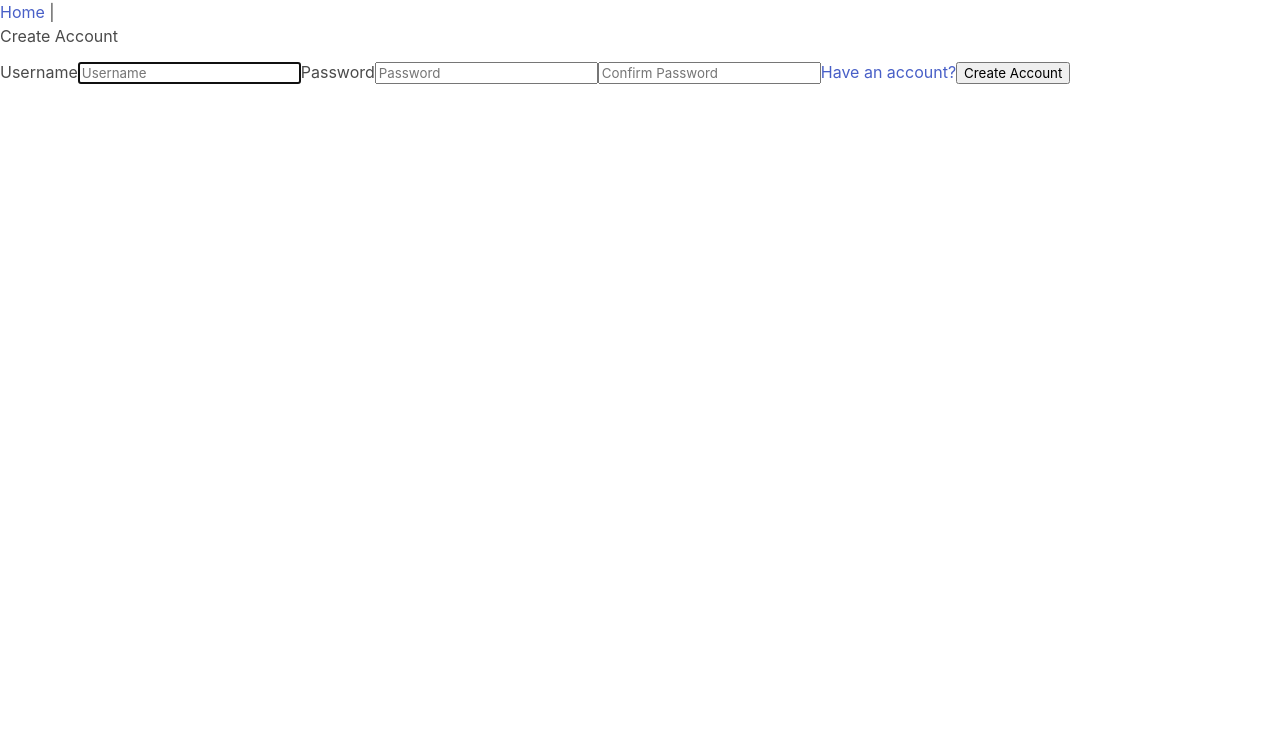
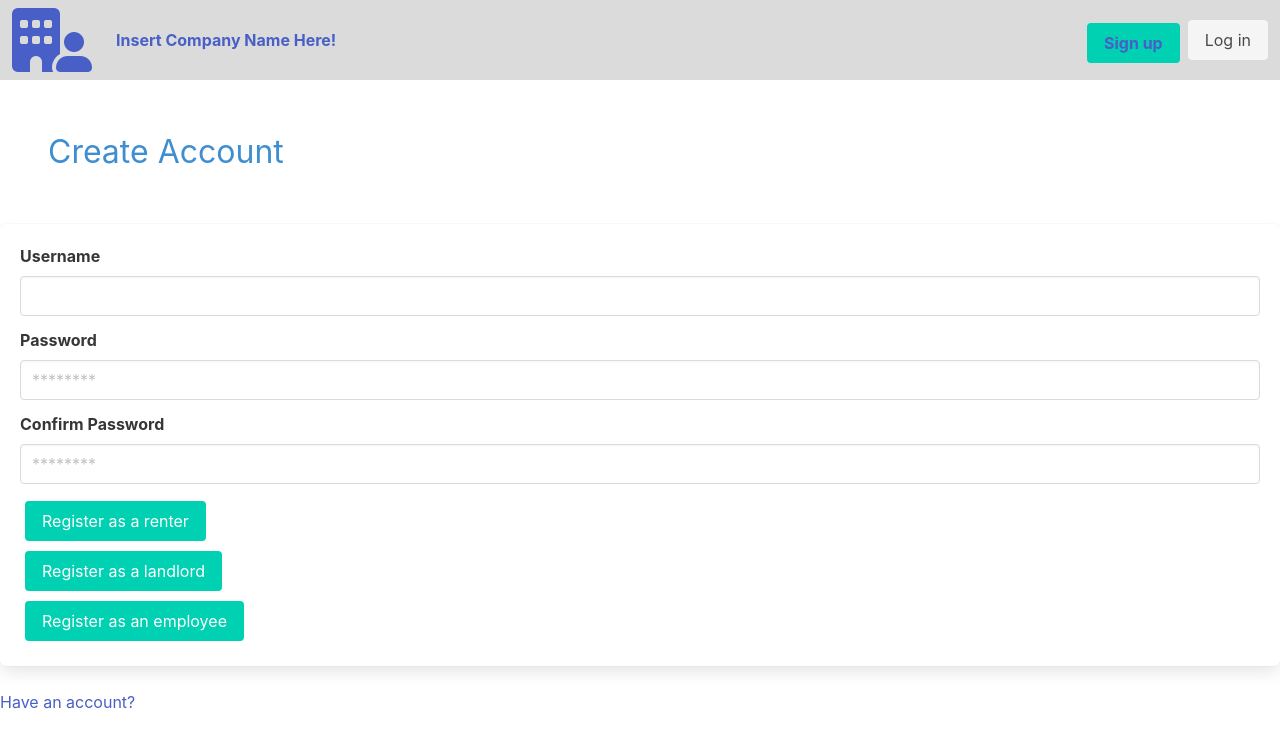
Before and after one commit to briancharlesod/RELO-Property-Management, a Vue app in the folder capstone/vue/: page /register in a window 1280 px wide. Shown: the top 748 px of the page. Built offline with nearby package versions, Linux system fonts and the light colour scheme.

Commit message:
Very rough draft of the login and register pages

```diff
--- a/capstone/vue/public/index.html
+++ b/capstone/vue/public/index.html
@@ -6,6 +6,7 @@
     <meta name="viewport" content="width=device-width,initial-scale=1.0">
     <link rel="icon" href="<%= BASE_URL %>favicon.ico">
     <link rel="stylesheet" href="https://cdn.jsdelivr.net/npm/bulma@0.9.4/css/bulma.min.css">
+    <script src="https://kit.fontawesome.com/7af2ab19a1.js" crossorigin="anonymous"></script>
     <title>final-vue-capstone-seed</title>
   </head>
   <body>
--- a/capstone/vue/src/App.vue
+++ b/capstone/vue/src/App.vue
@@ -1,9 +1,86 @@
 <template>
   <div id="app">
     <div id="nav">
-      <router-link v-bind:to="{ name: 'home' }">Home</router-link>&nbsp;|&nbsp;
-      <router-link v-bind:to="{ name: 'logout' }" v-if="$store.state.token != ''">Logout</router-link>
+      <nav
+        class="navbar has-background-grey-lighter"
+        role="navigation"
+        aria-label="main navigation"
+      >
+        <div class="navbar-brand">
+          <a class="navbar-item">
+            <router-link :to="{ name: 'home' }">
+              <i class="fa-solid fa-building-user fa-4x"></i>
+              <br />
+            </router-link>
+          </a>
+
+          <a
+            role="button"
+            class="navbar-burger"
+            aria-label="menu"
+            aria-expanded="false"
+            data-target="navbarBasicExample"
+          >
+            <span aria-hidden="true"></span>
+            <span aria-hidden="true"></span>
+            <span aria-hidden="true"></span>
+          </a>
+        </div>
+
+        <div id="navbarBasicExample" class="navbar-menu">
+          <div class="navbar-start">
+            <a class="navbar-item">
+               <router-link :to="{ name: 'home' }">
+              <strong>Insert Company Name Here!</strong>
+               </router-link>
+            </a>
+
+            <!--<div class="navbar-item has-dropdown is-hoverable">
+              <a class="navbar-link"> More </a>
+
+              <div class="navbar-dropdown">
+                <a class="navbar-item"> About </a>
+                <a class="navbar-item"> Jobs </a>
+                <a class="navbar-item"> Contact </a>
+                <hr class="navbar-divider" />
+                <a class="navbar-item"> Report an issue </a>
+              </div>
+            </div> -->
+          </div>
+
+          <div class="navbar-end">
+            <div class="navbar-item">
+              <div class="buttons">
+                <a class="button is-primary">
+                  <router-link :to="{ name: 'register' }">
+                    <strong>Sign up</strong>
+                  </router-link>
+                </a>
+                <router-link :to="{ name: 'login' }">
+                  <a class="button is-light"> Log in </a>
+                </router-link>
+              </div>
+            </div>
+          </div>
+        </div>
+      </nav>
+      <!--<router-link v-bind:to="{ name: 'home' }">Home</router-link>&nbsp;|&nbsp;
+      <router-link
+        v-bind:to="{ name: 'logout' }"
+        v-if="$store.state.token != ''"
+        >Logout</router-link
+      >-->
     </div>
     <router-view />
   </div>
 </template>
+
+
+<style >
+.navbar-brand {
+  display: flex;
+  flex-direction: column;
+  justify-content: center;
+  align-items: center;
+}
+</style>
--- a/capstone/vue/src/router/index.js
+++ b/capstone/vue/src/router/index.js
@@ -26,7 +26,7 @@ const router = new Router({
       name: 'home',
       component: Home,
       meta: {
-        requiresAuth: true
+        requiresAuth: false
       }
     },
     {
--- a/capstone/vue/src/views/Login.vue
+++ b/capstone/vue/src/views/Login.vue
@@ -1,18 +1,18 @@
 <template>
   <div id="login" class="text-center">
     <form class="form-signin" @submit.prevent="login">
-      <h1 class="h3 mb-3 font-weight-normal">Please Sign In</h1>
+      <h1 class="h3 mb-3 font-weight-normal has-text-info is-size-3 m-6">Please Sign In</h1>
       <div
         class="alert alert-danger"
         role="alert"
         v-if="invalidCredentials"
       >Invalid username and password!</div>
       <div
-        class="alert alert-success"
+        class="alert alert-success has-text-info is-size-5 m-3"
         role="alert"
         v-if="this.$route.query.registration"
       >Thank you for registering, please sign in.</div>
-      <label for="username" class="sr-only">Username</label>
+      <!--<label for="username" class="sr-only">Username</label>
       <input
         type="text"
         id="username"
@@ -32,7 +32,33 @@
         required
       />
       <router-link :to="{ name: 'register' }">Need an account?</router-link>
-      <button type="submit">Sign in</button>
+      <button type="submit">Sign in</button>-->
+            <form class="box">
+        <div class="field">
+          <label class="label form-control">Username</label>
+          <div class="control">
+            <input
+              class="input"
+              type="text"
+              v-model="user.username"
+              required
+            />
+          </div>
+        </div>
+
+        <div class="field">
+          <label class="label form-control">Password</label>
+          <div class="control">
+            <input class="input" type="password" placeholder="********" v-model="user.password" required/>
+          </div>
+        </div>
+
+        <div>
+        <button type="button" class="button is-primary btn" @click="login">
+          Sign In
+        </button>
+      </div>
+      </form>
     </form>
   </div>
 </template>
--- a/capstone/vue/src/views/Register.vue
+++ b/capstone/vue/src/views/Register.vue
@@ -1,10 +1,11 @@
 <template>
   <div id="register" class="text-center">
     <form class="form-register" @submit.prevent="register">
-      <h1 class="h3 mb-3 font-weight-normal">Create Account</h1>
+      <h1 class="h3 mb-3 font-weight-normal has-text-info is-size-3 m-6">Create Account</h1>
       <div class="alert alert-danger" role="alert" v-if="registrationErrors">
         {{ registrationErrorMsg }}
-      </div>
+      </div><!--
+      Username:
       <label for="username" class="sr-only">Username</label>
       <input
         type="text"
@@ -15,6 +16,8 @@
         required
         autofocus
       />
+      <br>
+      Password:
       <label for="password" class="sr-only">Password</label>
       <input
         type="password"
@@ -24,6 +27,8 @@
         v-model="user.password"
         required
       />
+      <br>
+      Confirm Password:
       <input
         type="password"
         id="confirmPassword"
@@ -31,45 +36,87 @@
         placeholder="Confirm Password"
         v-model="user.confirmPassword"
         required
-      />
+      />-->
+      <form class="box">
+        <div class="field">
+          <label class="label form-control">Username</label>
+          <div class="control">
+            <input
+              class="input"
+              type="text"
+              v-model="user.username"
+              required
+            />
+          </div>
+        </div>
+
+        <div class="field">
+          <label class="label form-control">Password</label>
+          <div class="control">
+            <input class="input" type="password" placeholder="********" v-model="user.password" required/>
+          </div>
+        </div>
+
+        <div class="field">
+          <label class="label form-control">Confirm Password</label>
+          <div class="control">
+            <input class="input" type="password" placeholder="********" required v-model="user.confirmPassword"/>
+          </div>
+        </div>
+
+        <div>
+        <button type="button" class="button is-primary btn" @click="register('renter')">
+          Register as a renter
+        </button>
+      </div>
+      <div>
+        <button  type="button"  class="button is-primary btn" @click="register('landlord')">
+          Register as a landlord
+        </button>
+      </div>
+      <div>
+        <button  type="button" class="button is-primary btn" @click="register('employee')">
+          Register as an employee
+        </button>
+      </div>
+      </form>
+
       <router-link :to="{ name: 'login' }">Have an account?</router-link>
-      <button class="btn btn-lg btn-primary btn-block" type="submit">
-        Create Account
-      </button>
     </form>
   </div>
 </template>
 
 <script>
-import authService from '../services/AuthService';
+import authService from "../services/AuthService";
 
 export default {
-  name: 'register',
+  name: "register",
   data() {
     return {
       user: {
-        username: '',
-        password: '',
-        confirmPassword: '',
-        role: 'user',
+        username: "",
+        password: "",
+        confirmPassword: "",
+        role: "",
       },
       registrationErrors: false,
-      registrationErrorMsg: 'There were problems registering this user.',
+      registrationErrorMsg: "There were problems registering this user.",
     };
   },
   methods: {
-    register() {
+    register(x) {
       if (this.user.password != this.user.confirmPassword) {
         this.registrationErrors = true;
-        this.registrationErrorMsg = 'Password & Confirm Password do not match.';
+        this.registrationErrorMsg = "Password & Confirm Password do not match.";
       } else {
+        this.user.role = x;
         authService
           .register(this.user)
           .then((response) => {
             if (response.status == 201) {
               this.$router.push({
-                path: '/login',
-                query: { registration: 'success' },
+                path: "/login",
+                query: { registration: "success" },
               });
             }
           })
@@ -77,17 +124,28 @@ export default {
             const response = error.response;
             this.registrationErrors = true;
             if (response.status === 400) {
-              this.registrationErrorMsg = 'Bad Request: Validation Errors';
+              this.registrationErrorMsg = "Bad Request: Validation Errors";
             }
           });
       }
     },
     clearErrors() {
       this.registrationErrors = false;
-      this.registrationErrorMsg = 'There were problems registering this user.';
+      this.registrationErrorMsg = "There were problems registering this user.";
     },
   },
 };
 </script>
 
-<style></style>
+<style>
+.register {
+  display: flex;
+  align-items: center;
+  justify-content: center;
+  margin: 100px;
+}
+
+.is-primary{
+  margin: 5px;
+}
+</style>
```
